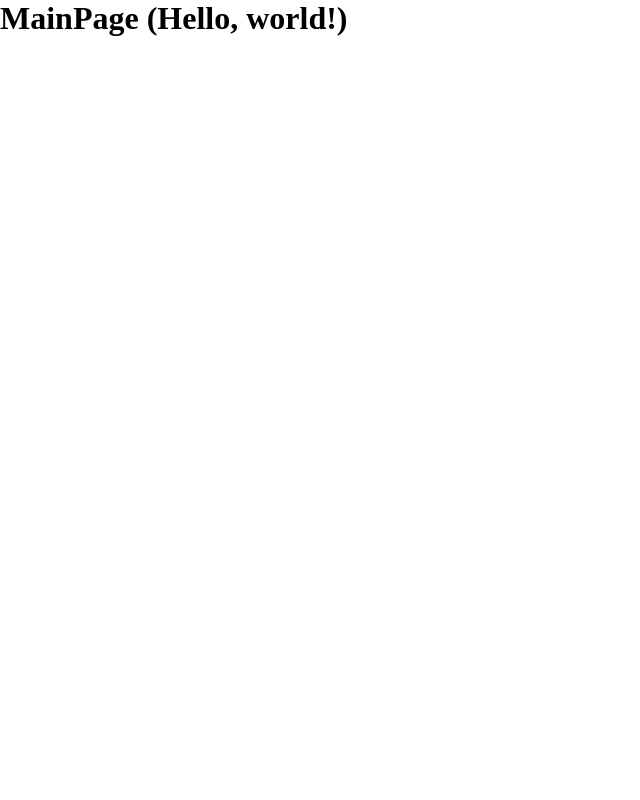
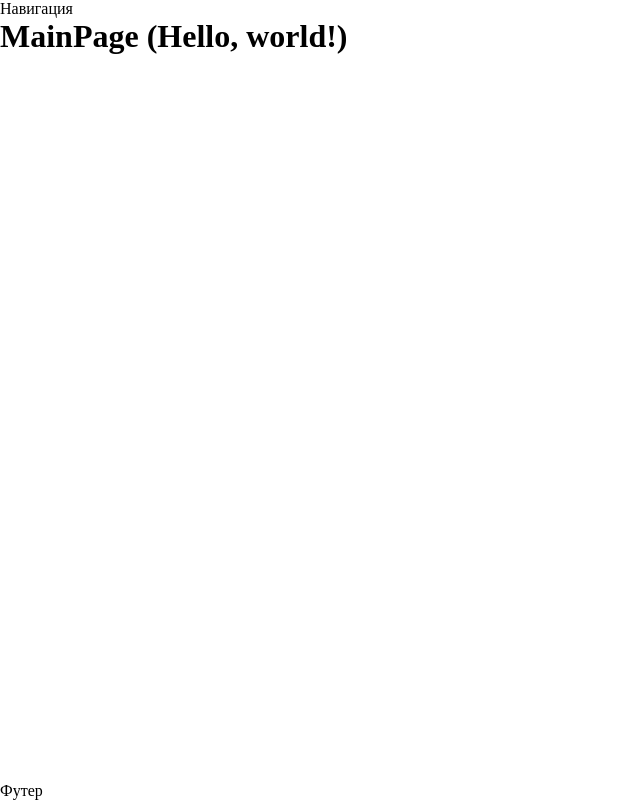
Before and after one commit to matveygrevtsov/simple-chat, a Next.js app: page / in a window 1280 px wide. Shown: the whole page, without its empty margins (0-640 px from the left). Built offline with nearby package versions, Linux system fonts and the light colour scheme.

Commit message:
Добавил компоненту Layout (#3)
Co-authored-by: matveygrevtsov <matveygrevcov@gmail.com>

```diff
--- a/package.json
+++ b/package.json
@@ -14,6 +14,7 @@
     "@types/node": "18.15.11",
     "@types/react": "18.0.35",
     "@types/react-dom": "18.0.11",
+    "classnames": "^2.3.2",
     "next": "13.3.0",
     "react": "18.2.0",
     "react-dom": "18.2.0",
--- /dev/null
+++ b/src/components/Footer/Footer.tsx
@@ -0,0 +1,11 @@
+import cn from "classnames";
+
+import s from "./Footer.module.css";
+
+interface Props {
+  className: string;
+}
+
+export const Footer: React.FC<Props> = ({ className }) => {
+  return <footer className={cn(s.root, className)}>Футер</footer>;
+};
--- /dev/null
+++ b/src/components/Header/Header.module.css
@@ -0,0 +1,3 @@
+.root {
+  display: block;
+}
--- /dev/null
+++ b/src/components/Header/Header.tsx
@@ -0,0 +1,5 @@
+import s from "./Header.module.css";
+
+export const Header = () => {
+  return <header className={s.root}>Навигация</header>;
+};
--- /dev/null
+++ b/src/components/Layout/Layout.module.css
@@ -0,0 +1,14 @@
+.root {
+  display: flex;
+  flex-direction: column;
+  height: 100%;
+}
+
+.container {
+  flex: 1 0 auto;
+}
+
+.footer {
+  flex-shrink: 0;
+  margin-top: 3rem;
+}
--- /dev/null
+++ b/src/components/Layout/Layout.tsx
@@ -0,0 +1,20 @@
+import { Header } from "../Header/Header";
+import { Footer } from "../Footer/Footer";
+
+import s from "./Layout.module.css";
+
+interface Props {
+  children?: JSX.Element;
+}
+
+export const Layout: React.FC<Props> = ({ children }) => {
+  return (
+    <main className={s.root}>
+      <div className={s.container}>
+        <Header />
+        {children}
+      </div>
+      <Footer className={s.footer} />
+    </main>
+  );
+};
--- a/src/pages/_app.tsx
+++ b/src/pages/_app.tsx
@@ -1,6 +1,11 @@
+import { Layout } from "@/components/Layout/Layout";
 import "@/styles/globals.css";
 import type { AppProps } from "next/app";
 
 export default function App({ Component, pageProps }: AppProps) {
-  return <Component {...pageProps} />;
+  return (
+    <Layout>
+      <Component {...pageProps} />
+    </Layout>
+  );
 }
--- a/src/styles/globals.css
+++ b/src/styles/globals.css
@@ -4,8 +4,10 @@
   margin: 0;
 }
 
+#__next,
 html,
 body {
+  height: 100%;
   max-width: 100vw;
   overflow-x: hidden;
 }
```
Also changed, not shown: src/components/Footer/Footer.module.css (added), 1 other file (tests, documents, lock files or other folders).
